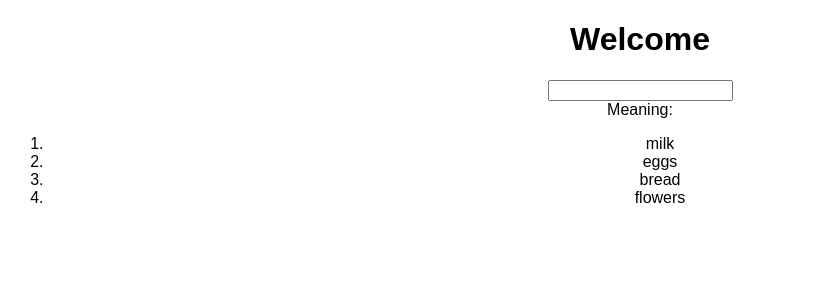
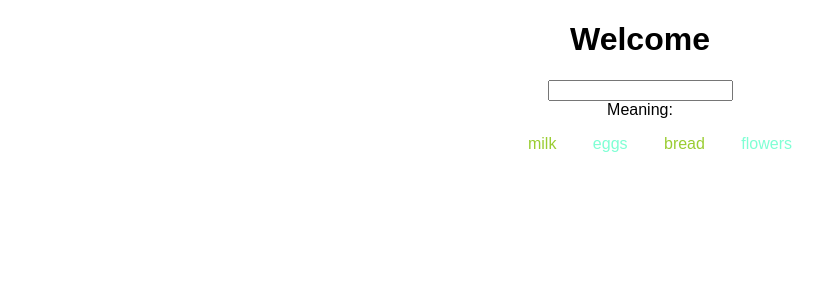
Before and after one commit to pnchinmay/emoji-interpreter, a React (Create React App) app: page / in a window 1280 px wide. Shown: the top 300 px of the page, without its empty margins (0-825 px from the left). Built offline with nearby package versions, Linux system fonts and the light colour scheme.

Commit message:
Style: add styles to list based on even and odd no.

```diff
--- a/src/styles.css
+++ b/src/styles.css
@@ -2,3 +2,16 @@
   font-family: sans-serif;
   text-align: center;
 }
+
+li {
+  display: inline;
+  padding: 1rem;
+}
+
+li:nth-child(even) {
+  color: aquamarine;
+}
+
+li:nth-child(odd) {
+  color: yellowgreen;
+}
```
